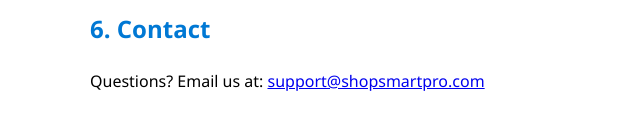
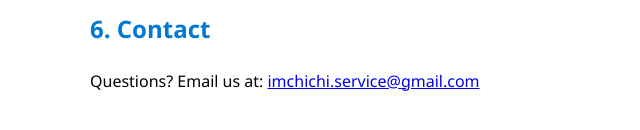
Before and after one commit to signdrive/ShopSmartPro, a browser extension: page privacy.html in a window 1280 px wide. Shown: the part 1210-1340 px from the top of the page, 100-740 px from the left. Drawn offline with Linux system fonts and the light colour scheme.

Commit message:
Update privacy.html
Upadated email

```diff
--- a/privacy.html
+++ b/privacy.html
@@ -53,6 +53,7 @@
     <p>No data is sent to any server unless you visit a site directly.</p>
 
     <h2>6. Contact</h2>
-    <p>Questions? Email us at: <a href="mailto:imchichi.services@gmail.com">support@shopsmartpro.com</a></p>
+    <p>Questions? Email us at: <a href="mailto:imchichi.service@gmail.com">imchichi.service@gmail.com</a></p>
 </body>
+
 </html>
```
